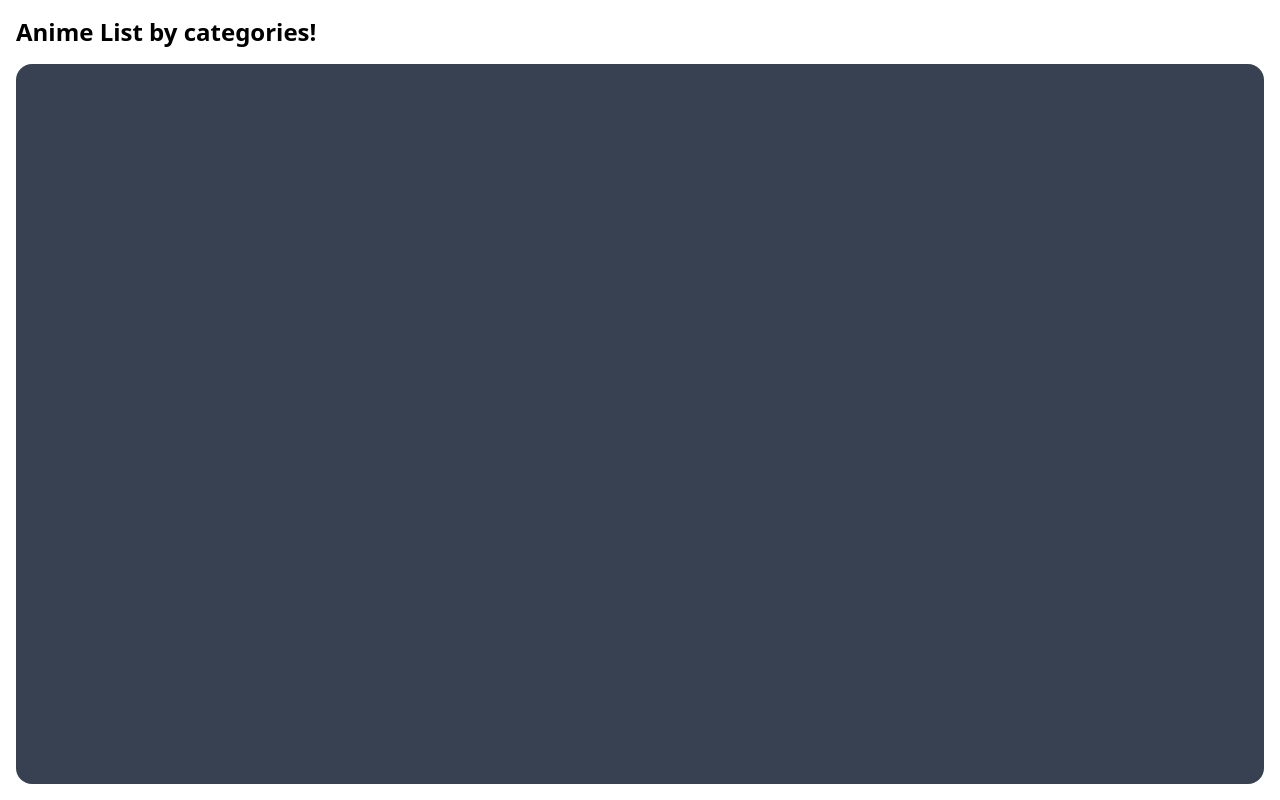
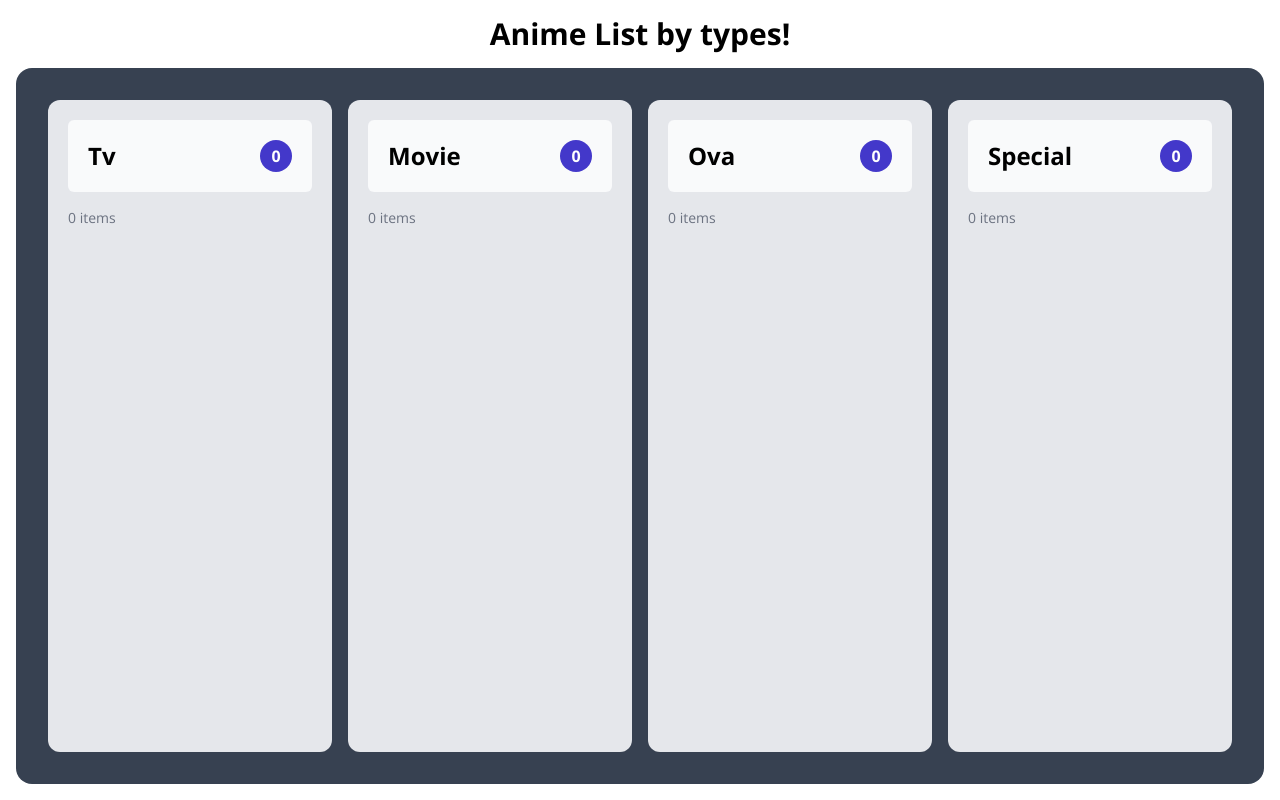
Before and after one commit to JohnFTitor/WorkShop-Angular-Injection, an Angular app: page / in a window 1280 px wide. Built offline with nearby package versions, Linux system fonts and the light colour scheme.

Commit message:
Define column component

```diff
--- /dev/null
+++ b/src/app/anime-column/anime-column.component.html
@@ -0,0 +1,9 @@
+<div class="flex h-full w-full flex-col gap-4 bg-gray-200 rounded-xl p-5">
+  <div class="flex gap-2 w-full justify-between p-5 bg-gray-50 rounded-md items-center">
+    <h2 class="text-2xl font-bold capitalize">{{ animeColumn().type }}</h2>
+    <span class="w-8 h-8 flex items-center justify-center text-md font-bold bg-indigo-700 rounded-full text-white">{{ animeColumn().totalCount }}</span>
+  </div>
+  <div class="flex-1 flex flex-col gap-2">
+    <p class="text-sm text-gray-500">{{ animeColumn().data.length }} items</p>
+  </div>
+</div>
--- /dev/null
+++ b/src/app/anime-column/anime-column.component.ts
@@ -0,0 +1,12 @@
+import { Component, input } from '@angular/core';
+import { AnimeColumn } from '../../types';
+
+@Component({
+  selector: 'app-anime-column',
+  standalone: true,
+  imports: [],
+  templateUrl: './anime-column.component.html',
+})
+export class AnimeColumnComponent {
+  animeColumn = input.required<AnimeColumn>();
+}
--- a/src/app/anime-list/anime-list.component.html
+++ b/src/app/anime-list/anime-list.component.html
@@ -1,6 +1,10 @@
-<div class="flex flex-col gap-4 p-4 h-full w-full">
-  <h1 class="text-2xl font-bold">Anime List by categories!</h1>
-  <div class="flex-1 flex flex-row gap-4 p-8 rounded-2xl bg-gray-700">
-
+<div class="flex flex-col gap-4 p-4 h-full w-full items-center">
+  <h1 class="text-3xl font-bold">Anime List by types!</h1>
+  <div class="flex-1 flex flex-row gap-4 p-8 rounded-2xl bg-gray-700 w-full max-w-screen-2xl">
+    @for (animeColumn of animeColumns(); track animeColumn.type) {
+      <div class="flex-1">
+        <app-anime-column [animeColumn]="animeColumn"></app-anime-column>
+      </div>
+    }
   </div>
 </div>
--- a/src/app/anime-list/anime-list.component.ts
+++ b/src/app/anime-list/anime-list.component.ts
@@ -1,11 +1,35 @@
-import { Component } from '@angular/core';
-
+import { Component, computed, signal } from '@angular/core';
+import { AnimeColumn } from '../../types';
+import { AnimeColumnComponent } from '../anime-column/anime-column.component';
 @Component({
   selector: 'app-anime-list',
   standalone: true,
-  imports: [],
+  imports: [AnimeColumnComponent],
   templateUrl: './anime-list.component.html',
 })
 export class AnimeListComponent {
-
+  protected animeColumns = computed<AnimeColumn[]>(() => {
+    return [
+      {
+        data: [],
+        type: 'tv',
+        totalCount: 0,
+      },
+      {
+        data: [],
+        type: 'movie',
+        totalCount: 0,
+      },
+      {
+        data: [],
+        type: 'ova',
+        totalCount: 0,
+      },
+      {
+        data: [],
+        type: 'special',
+        totalCount: 0,
+      },
+    ];
+  });
 }
--- a/src/styles.scss
+++ b/src/styles.scss
@@ -1,6 +1,7 @@
 @tailwind base;
 @tailwind components;
 @tailwind utilities;
+@import url('https://fonts.googleapis.com/css2?family=Open+Sans:ital,wght@0,300..800;1,300..800&display=swap');
 
 
 div {
@@ -10,4 +11,5 @@ div {
 html, body {
   height: 100%;
   width: 100%;
+  font-family: 'Open Sans', sans-serif;
 }
--- a/src/types.ts
+++ b/src/types.ts
@@ -45,3 +45,9 @@ export type AnimeListResponse = {
     }
   }
 }
+
+export type AnimeColumn = {
+  data: Anime[];
+  type: string;
+  totalCount: number;
+}
```
Also changed, not shown: 1 other file (tests, documents, lock files or other folders).
